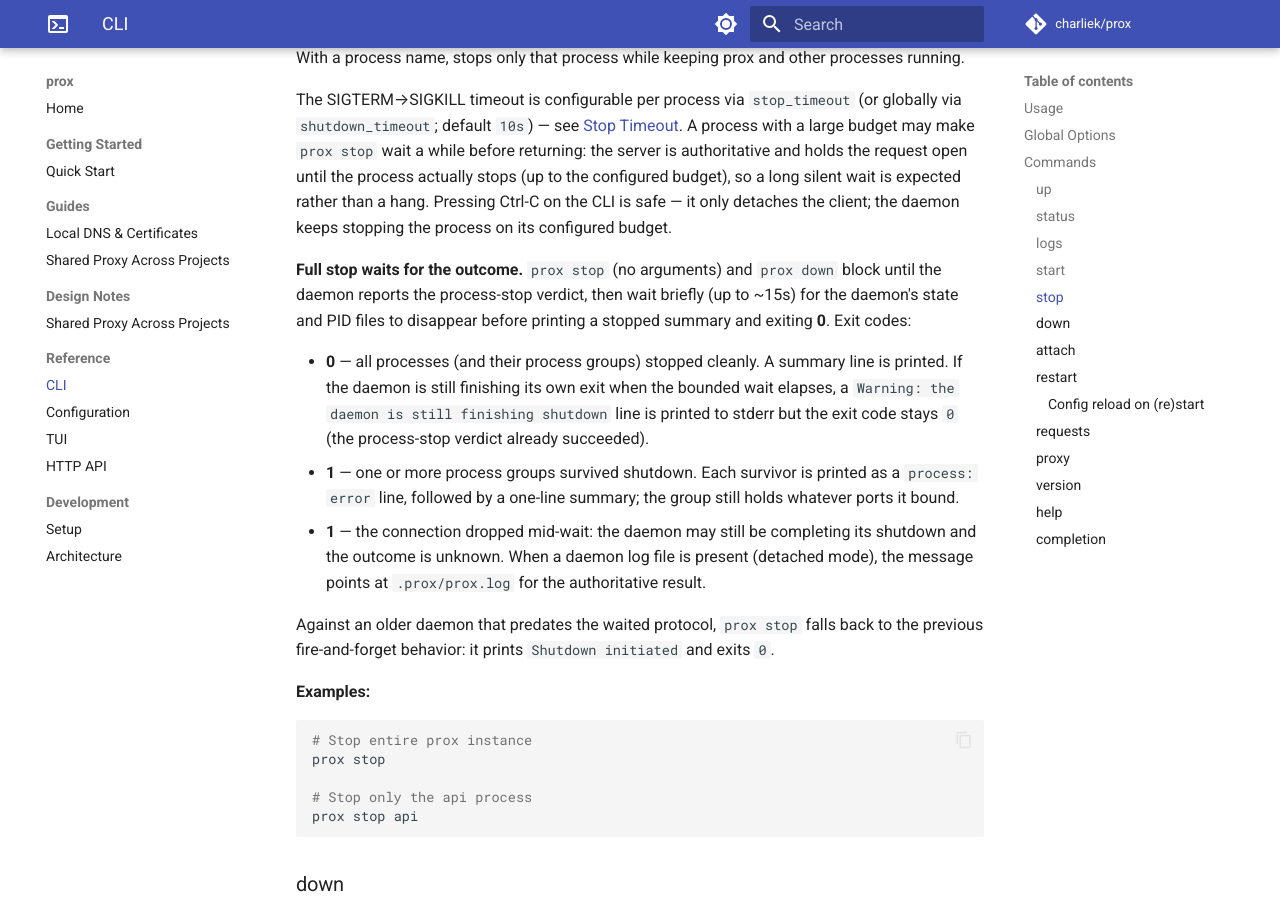
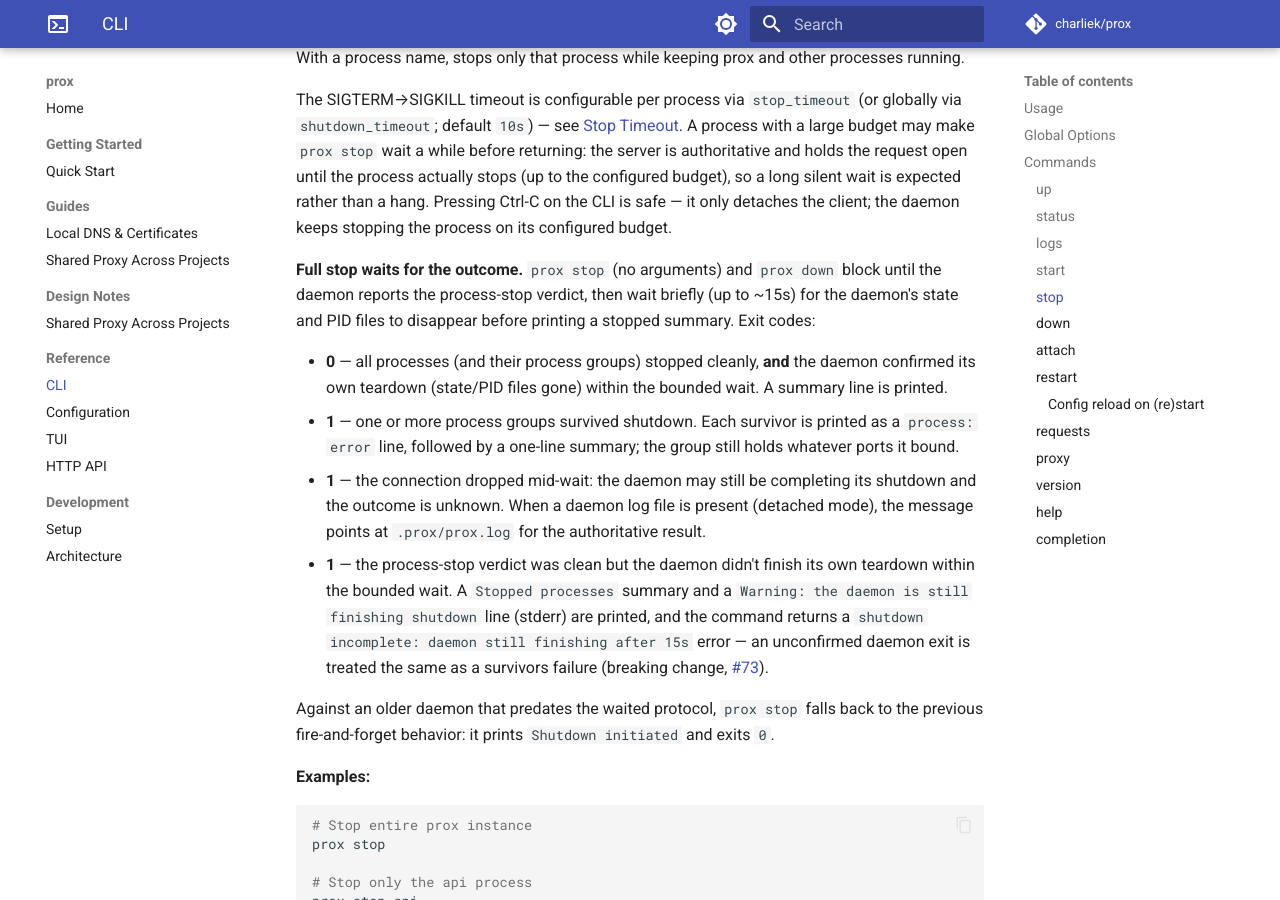
Before and after one commit to charliek/prox, an MkDocs documentation site: the page built from docs/reference/cli.md, in a window 1280 px wide and 900 px high, scrolled down 5352 px. Built offline with MkDocs 1.6.1 and Material for MkDocs 9.7.7, drawn with Linux system fonts in a browser that asks for light colours; comment, search, counter and statistics services are not loaded.

Commit message:
fix(cli)!: prox stop exits 1 when the daemon teardown wait times out (#73)
Plan 011 D2: the clean-verdict branch of runFullStop now returns a
"shutdown incomplete: daemon still finishing after 15s" error instead of
nil when waitForDaemonExit times out, joining the survivors-exit-1
family (v0.1.4, #36). Stdout/stderr messages inside the command are
unchanged; prox down inherits via shared RunE. The comments that pinned
the old warning-not-error contract are rewritten for the new one.
Breaking; CHANGELOG Unreleased entry + skill + CLI reference updated.

codex review finding: CHANGELOG bullet claimed stderr unchanged but the
CLI appends its standard Error: line — fixed the bullet.

Co-Authored-By: Claude Opus 4.8 <noreply@anthropic.com>
Claude-Session: https://claude.ai/code/session_01EzL4XtcfwrRnNN4Za35cVv

```diff
--- a/docs/reference/cli.md
+++ b/docs/reference/cli.md
@@ -184,11 +184,12 @@ With a process name, stops only that process while keeping prox and other proces
 
 The SIGTERM→SIGKILL timeout is configurable per process via `stop_timeout` (or globally via `shutdown_timeout`; default `10s`) — see [Stop Timeout](configuration.md#stop-timeout). A process with a large budget may make `prox stop` wait a while before returning: the server is authoritative and holds the request open until the process actually stops (up to the configured budget), so a long silent wait is expected rather than a hang. Pressing Ctrl-C on the CLI is safe — it only detaches the client; the daemon keeps stopping the process on its configured budget.
 
-**Full stop waits for the outcome.** `prox stop` (no arguments) and `prox down` block until the daemon reports the process-stop verdict, then wait briefly (up to ~15s) for the daemon's state and PID files to disappear before printing a stopped summary and exiting **0**. Exit codes:
+**Full stop waits for the outcome.** `prox stop` (no arguments) and `prox down` block until the daemon reports the process-stop verdict, then wait briefly (up to ~15s) for the daemon's state and PID files to disappear before printing a stopped summary. Exit codes:
 
-- **0** — all processes (and their process groups) stopped cleanly. A summary line is printed. If the daemon is still finishing its own exit when the bounded wait elapses, a `Warning: the daemon is still finishing shutdown` line is printed to stderr but the exit code stays `0` (the process-stop verdict already succeeded).
+- **0** — all processes (and their process groups) stopped cleanly, **and** the daemon confirmed its own teardown (state/PID files gone) within the bounded wait. A summary line is printed.
 - **1** — one or more process groups survived shutdown. Each survivor is printed as a `process: error` line, followed by a one-line summary; the group still holds whatever ports it bound.
 - **1** — the connection dropped mid-wait: the daemon may still be completing its shutdown and the outcome is unknown. When a daemon log file is present (detached mode), the message points at `.prox/prox.log` for the authoritative result.
+- **1** — the process-stop verdict was clean but the daemon didn't finish its own teardown within the bounded wait. A `Stopped processes` summary and a `Warning: the daemon is still finishing shutdown` line (stderr) are printed, and the command returns a `shutdown incomplete: daemon still finishing after 15s` error — an unconfirmed daemon exit is treated the same as a survivors failure (breaking change, [#73](https://github.com/charliek/prox/issues/73)).
 
 Against an older daemon that predates the waited protocol, `prox stop` falls back to the previous fire-and-forget behavior: it prints `Shutdown initiated` and exits `0`.
 
```
Also changed, not shown: CHANGELOG.md (+14 -0 lines), skills/prox/SKILL.md (+2 -0 lines), 2 other files.
